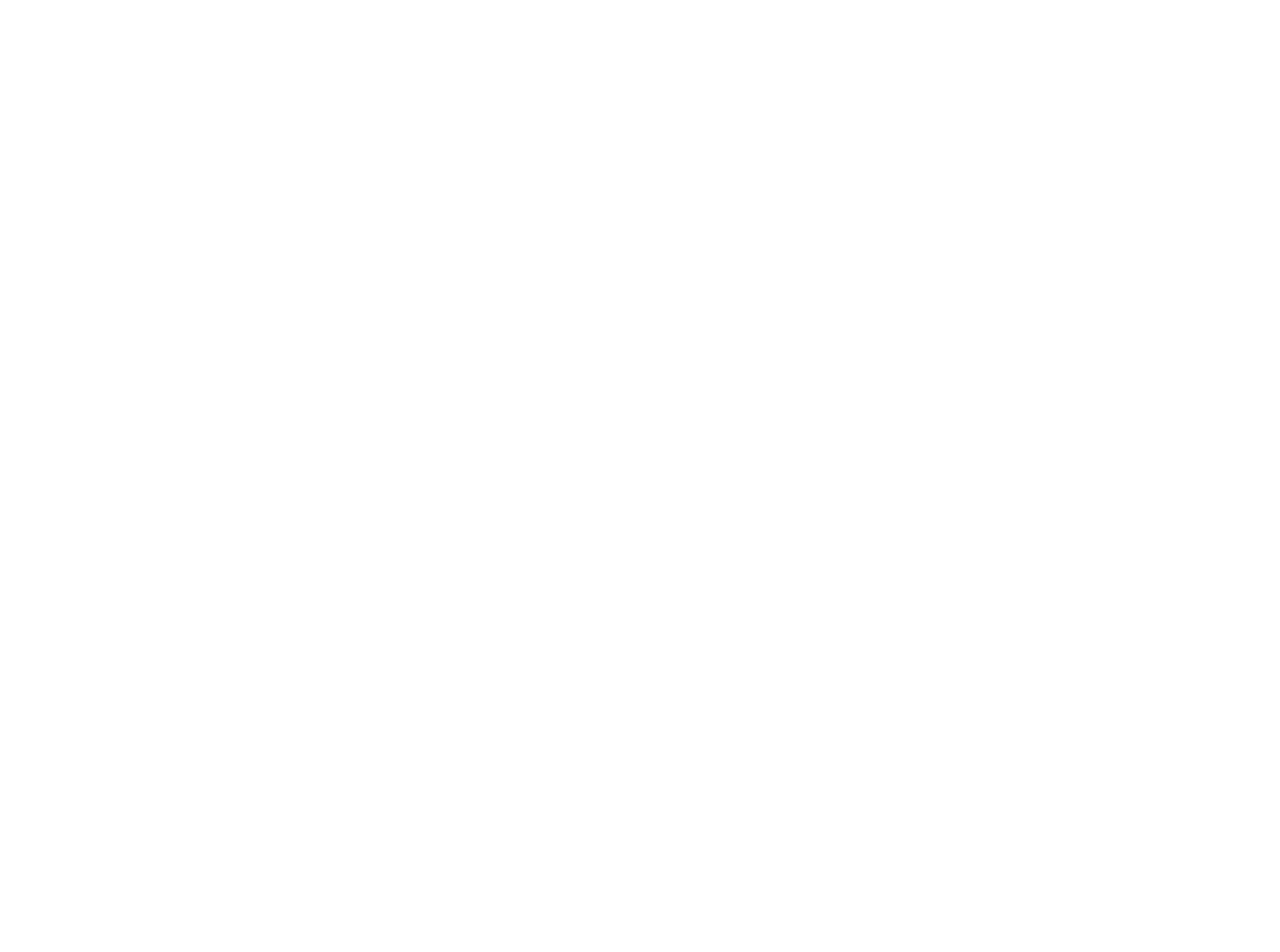
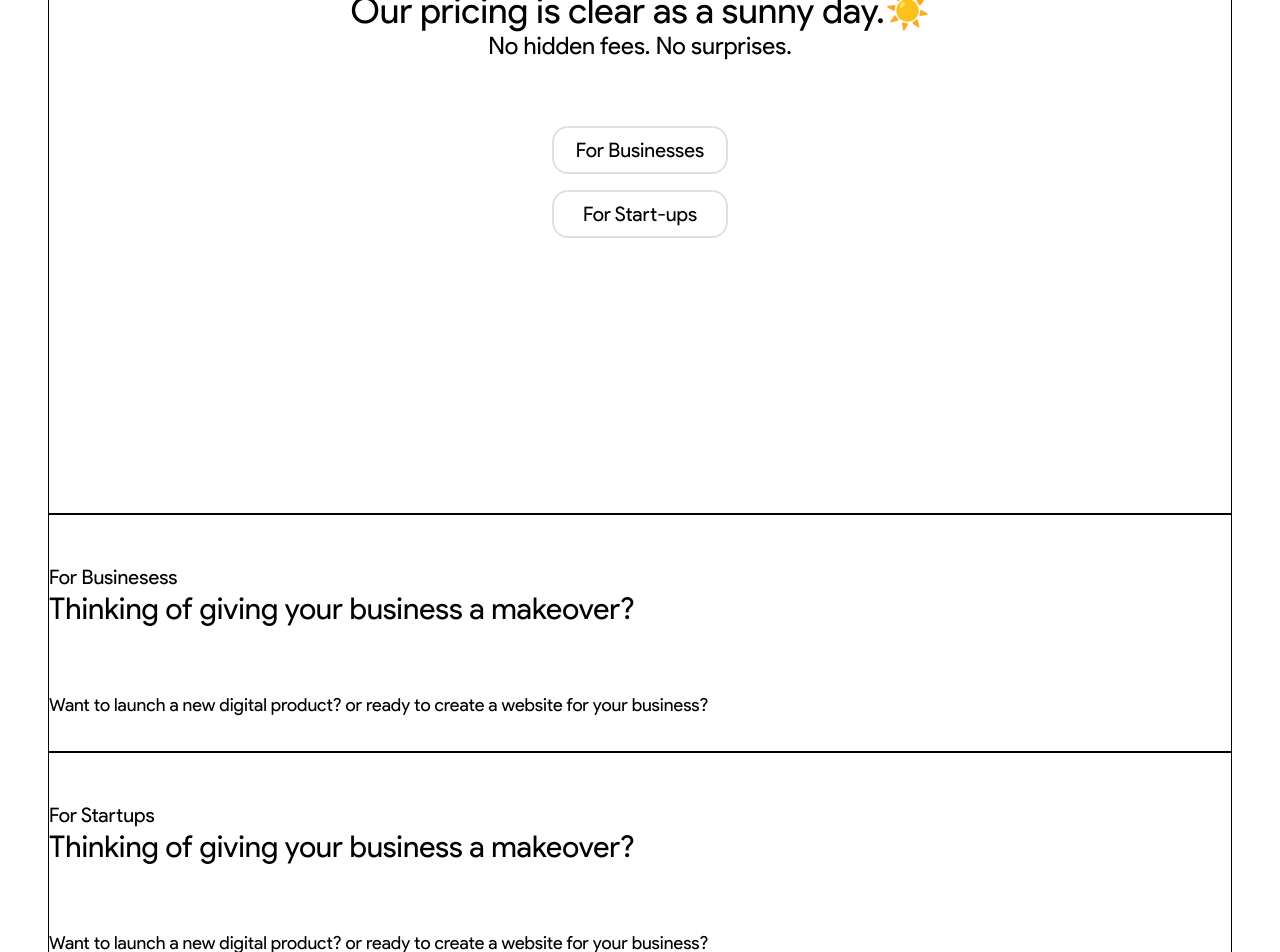
Before and after one commit to ManupaDev/curve, a Next.js app: page /pricing in a window 1280 px wide. Shown: the part 340-1292 px from the top of the page. Before the commit the page ends 800 px from the top, so only its background shows below. Built offline with nearby package versions, Linux system fonts and the light colour scheme.

Commit message:
feat:pricing wireframe

```diff
--- a/app/components/hero.tsx
+++ b/app/components/hero.tsx
@@ -10,11 +10,11 @@
 function Hero() {
   return (
     <div className="py-16 min-h-screen flex flex-col justify-between border border-black">
-      <h1 className="font-sans text-5xl">
+      <h1 className="  text-5xl">
         Introducing the newest player in town, delivering top-notch quality <span>in all that we do.</span>
       </h1>
       <div>
-        <h1 className="text-base font-sans">tools we use</h1>
+        <h1 className="text-base  ">tools we use</h1>
         <div className="flex flex-wrap flex-row justify-center gap-4 mt-8">
           <Image width={20} src={JSLogo} alt="js-logo" />
           <Image width={72} src={FigmaLogo} alt="figma-logo" />
--- a/app/page.tsx
+++ b/app/page.tsx
@@ -5,7 +5,7 @@
 
 function Home() {
   return (
-    <div className="px-12">
+    <div className="px-12 font-sans">
       <Hero />
       <Showcase />
       <Services/>
--- /dev/null
+++ b/app/pricing/components/for-businesses.tsx
@@ -0,0 +1,16 @@
+function ForBusinesses() {
+  return (
+    <div className="py-8 border border-black">
+      <div className="mt-4">
+        <h1 className="text-xl">For Businesess</h1>
+        <h1 className="text-3xl">Thinking of giving your business a makeover?</h1>
+      </div>
+      <h1 className="mt-16 text-lg">
+        Want to launch a new digital product? or ready to create a website for your business?
+      </h1>
+      <div>{/* Cards */}</div>
+    </div>
+  );
+}
+
+export default ForBusinesses;
--- /dev/null
+++ b/app/pricing/components/for-startups.tsx
@@ -0,0 +1,17 @@
+function ForStartups() {
+  return (
+    <div className="py-8 border border-black">
+      <div className="mt-4">
+        <h1 className="text-xl">For Startups</h1>
+        <h1 className="text-3xl">Thinking of giving your business a makeover?</h1>
+      </div>
+      <h1 className="mt-16 text-lg">
+        Want to launch a new digital product? or ready to create a website for your business?
+      </h1>
+      <div>{/* Cards */}</div>
+      <h1 className="text-lg mt-4">Learn more about Start-up Packages and Pricing+</h1>
+    </div>
+  );
+}
+
+export default ForStartups;
--- /dev/null
+++ b/app/pricing/components/pricing-splash.tsx
@@ -0,0 +1,20 @@
+function PricingSplash() {
+  return (
+    <div className="min-h-screen flex flex-col justify-center border border-black">
+      <div>
+        <h1 className="  text-4xl text-center">Our pricing is clear as a sunny day.☀️</h1>
+        <h1 className="text-center text-2xl font-normal  ">No hidden fees. No surprises.</h1>
+      </div>
+      <div className="mt-16 flex flex-col items-center">
+        <button type="button" className="  button-border-1 w-44 text-xl rounded-2xl px-4 py-2">
+          For Businesses
+        </button>
+        <button type="button" className="  button-border-1 w-44 text-xl mt-4 rounded-2xl px-4 py-2">
+          For Start-ups
+        </button>
+      </div>
+    </div>
+  );
+}
+
+export default PricingSplash;
--- a/app/pricing/page.tsx
+++ b/app/pricing/page.tsx
@@ -1,8 +1,15 @@
+import PricingSplash from "./components/pricing-splash";
+import ForBusinesses from "./components/for-businesses";
+import ForStartups from "./components/for-startups";
+
 function Pricing() {
-    return (
-    <div className="px-12">
-
-    </div> );
+  return (
+    <div className="px-12 font-sans">
+      <PricingSplash />
+      <ForBusinesses />
+      <ForStartups />
+    </div>
+  );
 }
 
 export default Pricing;
```
